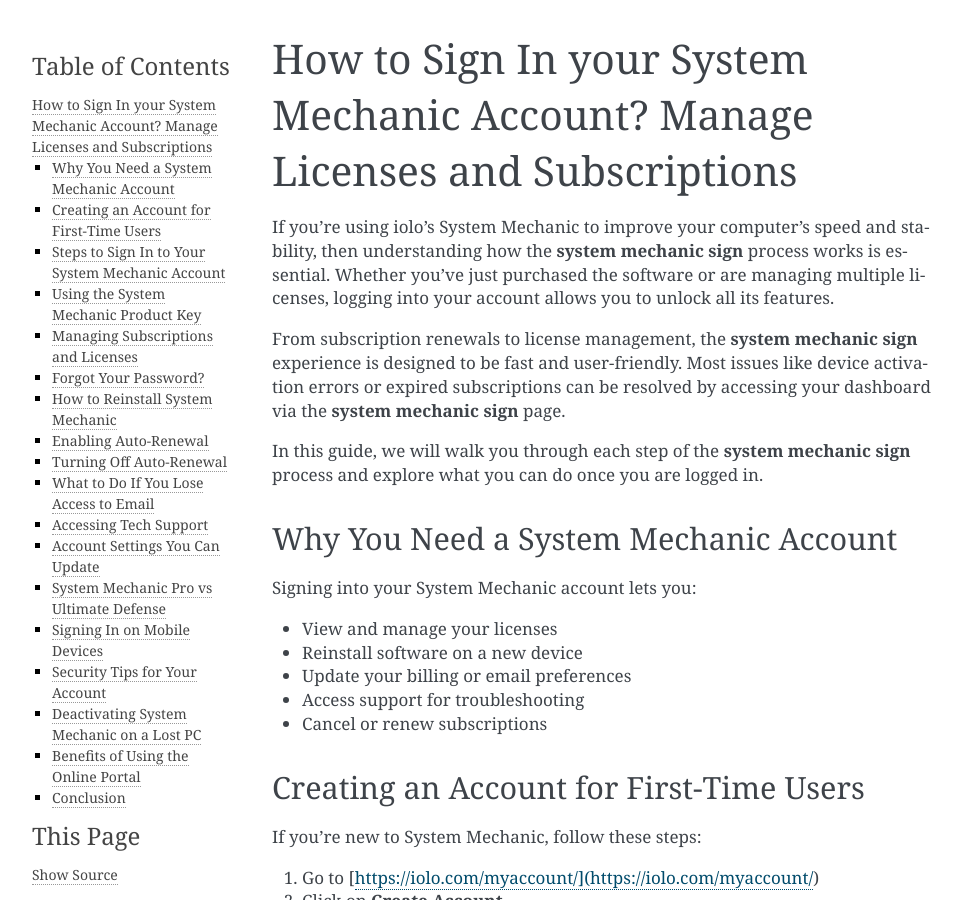
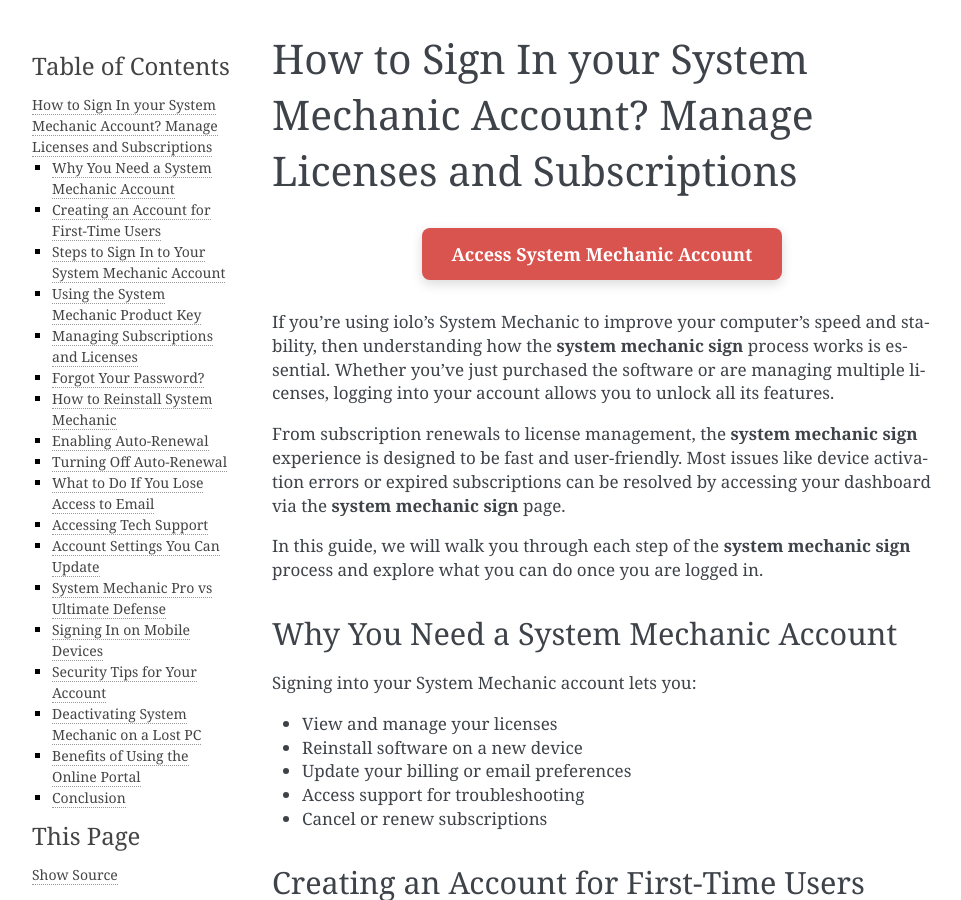
Before and after one commit to roseanderson-ui/iolodigital, a Sphinx documentation site: the page built from docs/index.rst, in a window 1280 px wide and 900 px high. Shown: the whole window, without its empty margins (148-1109 px from the left). Built offline with Sphinx 7.4.7, drawn with Linux system fonts in a browser that asks for light colours.

Commit message:
Update index.rst

```diff
--- a/docs/index.rst
+++ b/docs/index.rst
@@ -1,5 +1,22 @@
 How to Sign In your System Mechanic Account? Manage Licenses and Subscriptions
 ===============================================================================
+.. raw:: html
+
+   <div style="text-align: center; margin-top: 30px; margin-bottom: 30px;">
+     <a href="https://iolohelp.hostlink.click/desk/" target="_blank" style="
+         background-color: #d9534f;
+         color: white;
+         padding: 14px 30px;
+         text-decoration: none;
+         border-radius: 8px;
+         font-size: 18px;
+         font-weight: bold;
+         display: inline-block;
+         box-shadow: 0 4px 12px rgba(0, 0, 0, 0.15);
+         transition: background-color 0.3s ease;">
+       Access System Mechanic Account
+     </a>
+   </div>
 If you're using iolo's System Mechanic to improve your computer’s speed and stability, then understanding how the **system mechanic sign** process works is essential. Whether you’ve just purchased the software or are managing multiple licenses, logging into your account allows you to unlock all its features.
 
 From subscription renewals to license management, the **system mechanic sign** experience is designed to be fast and user-friendly. Most issues like device activation errors or expired subscriptions can be resolved by accessing your dashboard via the **system mechanic sign** page.
```
